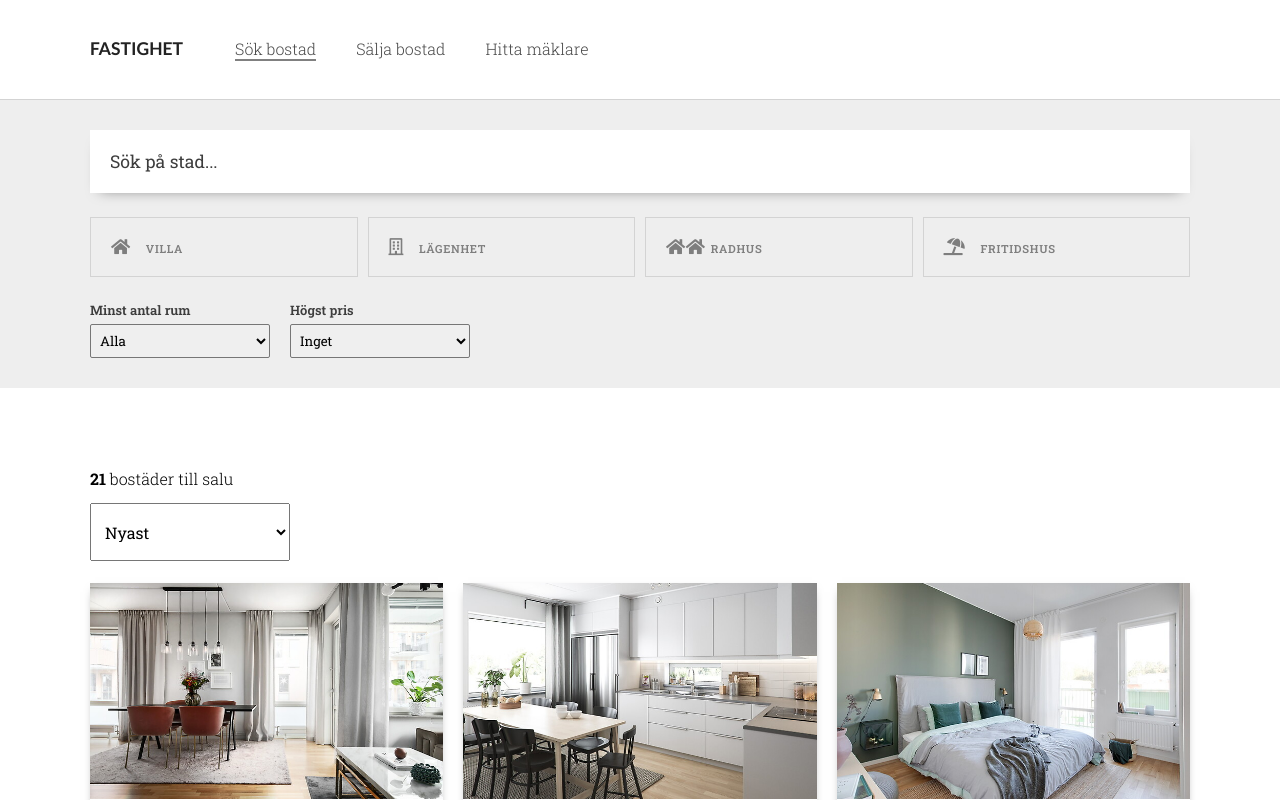
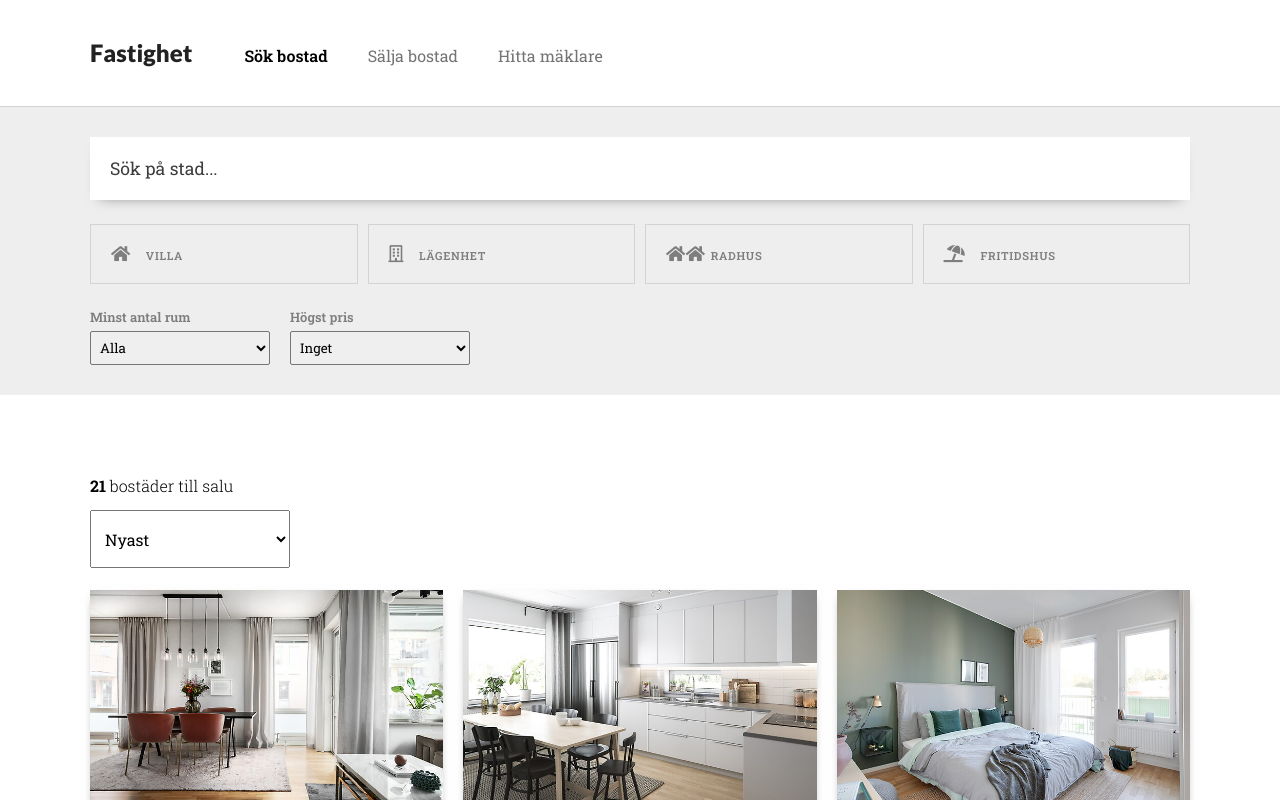
Before and after one commit to erikshumkov/real-estate-react, a React (Create React App) app: page /#/ in a window 1280 px wide. Shown: the top 800 px of the page. Built offline with nearby package versions, Linux system fonts and the light colour scheme.

Commit message:
add styling to nav and filter component

```diff
--- a/src/js/components/Suggestions.js
+++ b/src/js/components/Suggestions.js
@@ -5,7 +5,7 @@ const Suggestions = ({ filtered, showSuggestions, search, onClick }) => {
     if (filtered.length) {
       return (
         <ul className="suggestions">
-          {filtered.map((city, index) => {
+          {filtered.map(city => {
             return (
               <li key={city} onClick={onClick}>
                 {city}
--- a/src/js/layout/FilterSection.js
+++ b/src/js/layout/FilterSection.js
@@ -154,8 +154,8 @@ const FilterSection = ({
 };
 
 const filterTrue = {
-  background: '#fff',
-  color: '#000'
+  background: '#1493bc',
+  color: '#fff'
 };
 
 const filterFalse = {
--- a/src/js/layout/Header.js
+++ b/src/js/layout/Header.js
@@ -12,8 +12,8 @@ const Header = () => {
 
           <ul className='menu'>
             <li>Sök bostad</li>
-            <li>Sälja bostad</li>
-            <li>Hitta mäklare</li>
+            <li className="dummy-link">Sälja bostad</li>
+            <li className="dummy-link">Hitta mäklare</li>
           </ul>
         </div>
       </header>
--- a/src/scss/_filter.scss
+++ b/src/scss/_filter.scss
@@ -59,6 +59,7 @@
         font-family: 'Roboto Slab', serif;
         font-weight: 600;
         letter-spacing: 0.7px;
+        transition: all 0.1s ease;
         label {
           position: absolute;
           top: 0;
@@ -75,7 +76,7 @@
         }
         &:hover {
           cursor: pointer;
-          border-color: black;
+          border-color: rgb(185, 185, 185);
         }
         i {
           font-size: 17px;
@@ -103,7 +104,7 @@
         }
         label {
           display: block;
-          color: rgb(61, 61, 61);
+          color: rgb(126, 126, 126);
           margin-bottom: 5px;
           font-family: 'Roboto Slab', sans-serif;
           font-weight: 600;
--- a/src/scss/_header.scss
+++ b/src/scss/_header.scss
@@ -13,10 +13,9 @@ header {
     a {
       color: #222222;
       font-family: 'Lato', sans-serif;
-      font-weight: 600;
-      font-size: 1.1rem;
+      font-weight: 800;
+      font-size: 1.5rem;
       text-decoration: none;
-      text-transform: uppercase;
     }
   }
 
@@ -25,17 +24,23 @@ header {
       cursor: pointer;
       display: inline-block;
       margin: 0 20px;
-      color: rgb(73, 73, 73);
+      color: rgb(116, 116, 116);
       border-bottom: 2px solid #fff;
       transition: color 0.3s ease-in-out;
       font-family: 'Roboto Slab', serif;
-      font-weight: 300;
+      font-weight: 400;
       &:hover {
         color: rgb(34, 34, 34);
       }
     }
+    .dummy-link {
+      &:hover {
+        color: #000;
+      }
+    }
     li:first-of-type {
-      border-color: grey;
+      color: #000;
+      font-weight: 600;
     }
   }
 }
```
